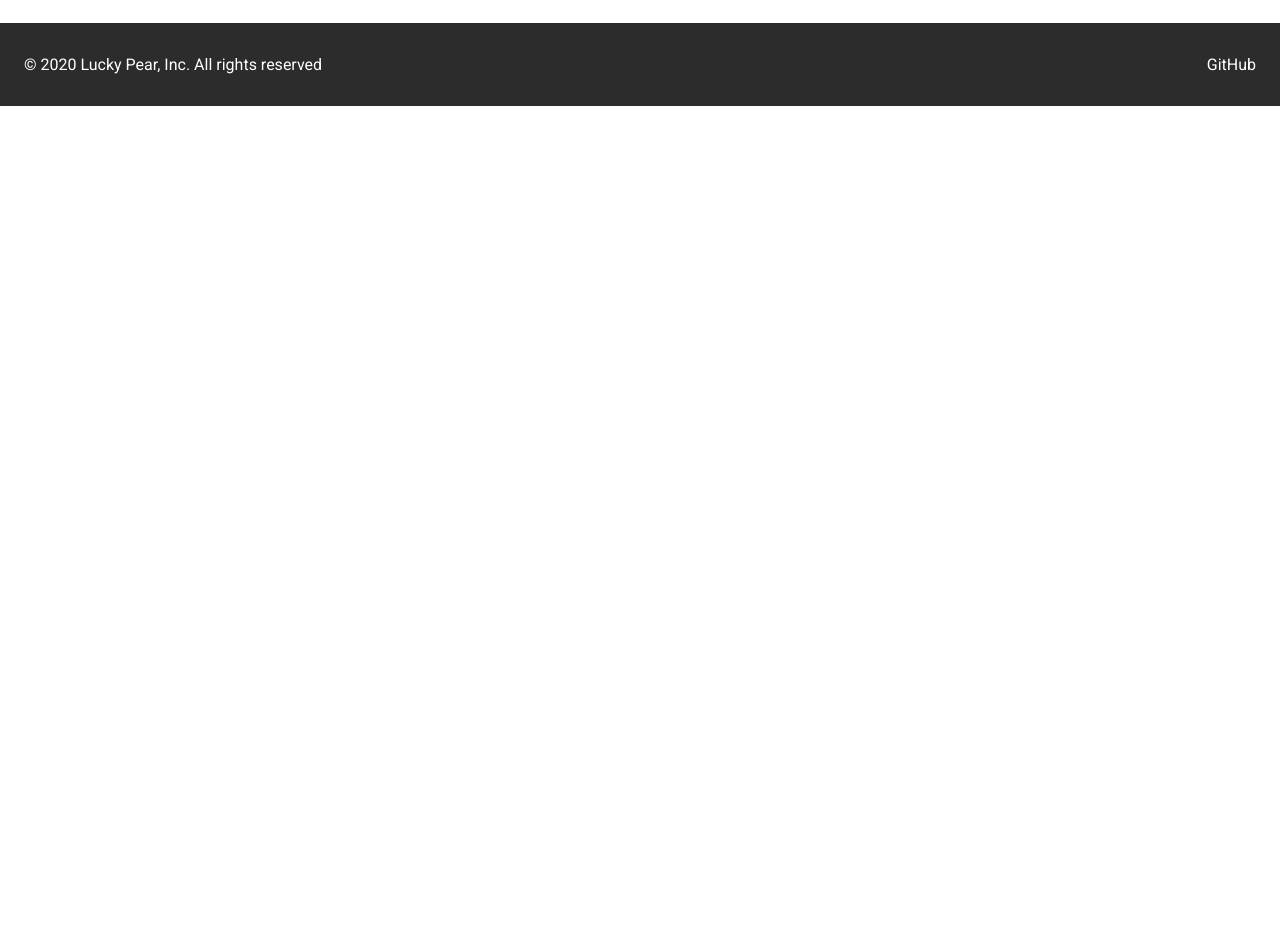
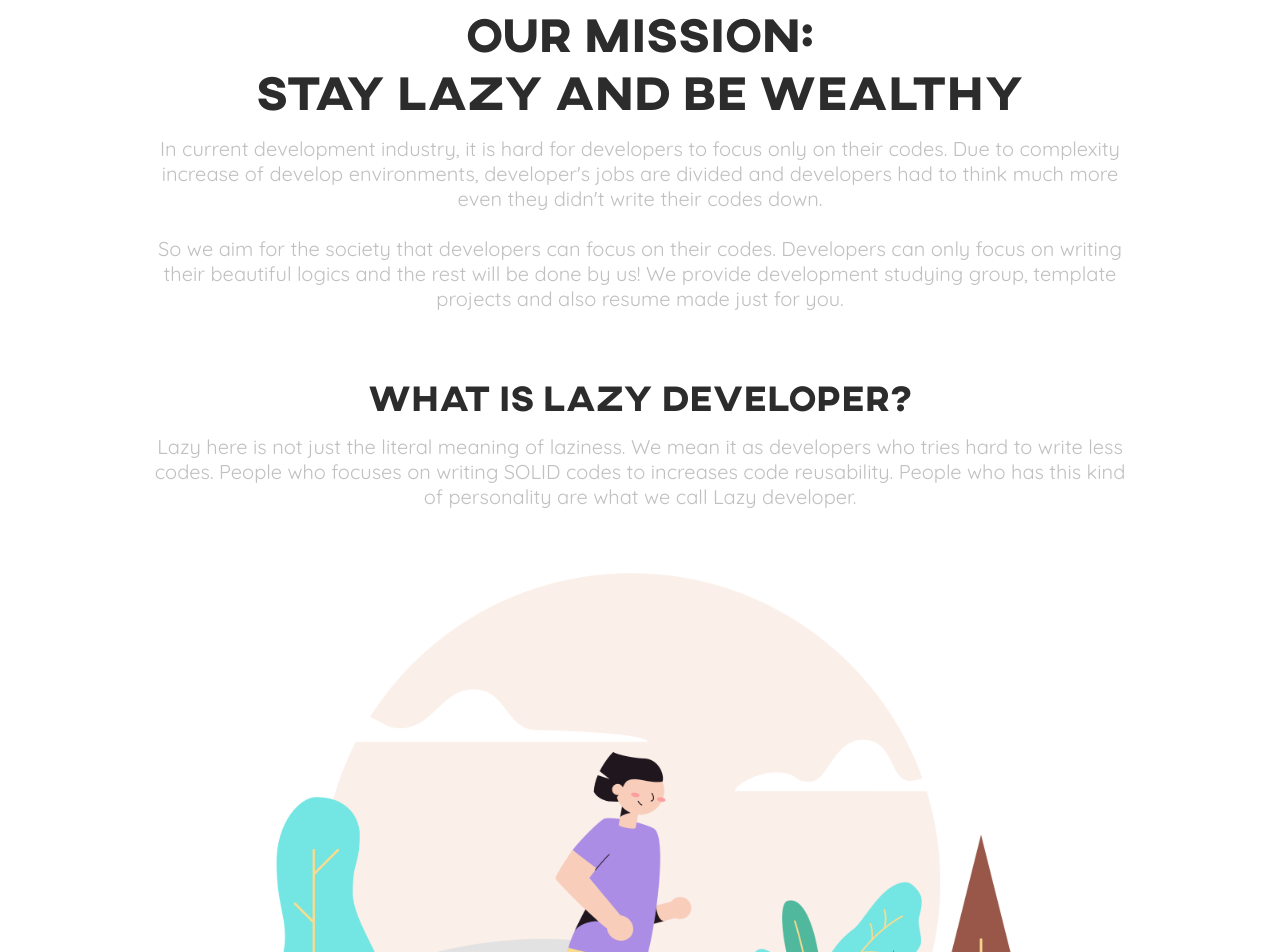
Before and after one commit to Lucky-pear/luckypear-landing, a React (Create React App) app: page /about in a window 1280 px wide. Shown: the part 140-1092 px from the top of the page. Before the commit the page ends 800 px from the top, so only its background shows below. Built offline with nearby package versions, Linux system fonts and the light colour scheme.

Commit message:
feat: add about mission

```diff
--- a/src/assets/images/index.ts
+++ b/src/assets/images/index.ts
@@ -1,5 +1,7 @@
 const images = {
-  aboutBG: require("./main/about.png"),
-  contactBG: require("./main/contact.png"),
+  mainAboutBG: require("./main/about.png"),
+  mainContactBG: require("./main/contact.png"),
+
+  aboutBG: require("./about/bg.png"),
 }
 export default images;
--- a/src/components/header/Header.tsx
+++ b/src/components/header/Header.tsx
@@ -2,6 +2,7 @@ import React from 'react';
 import styled from 'styled-components';
 import { Colors, Shadows } from '../../styles/colors';
 import { FontFamily } from '../../styles/fonts';
+import { Link } from 'react-router-dom';
 
 const HEADER_HEIGHT = 80;
 
@@ -37,12 +38,14 @@ const Title = styled.div`
 const Header: React.FC = () => {
   return (
     <Wrapper>
+      <Link to="/">
         <ContentWrapper>
           <Icon />
           <Title>
             LUCKY PEAR
           </Title>
         </ContentWrapper>
+      </Link>
       <HeightManager />
     </Wrapper>
   );
--- /dev/null
+++ b/src/components/sections/about/Mission.tsx
@@ -0,0 +1,69 @@
+import React from 'react';
+import styled from 'styled-components';
+import images from '../../../assets/images';
+import { Colors } from '../../../styles/colors';
+import { FontFamily } from '../../../styles/fonts';
+
+const Wrapper = styled.div`
+  display: flex;
+  flex-direction: column;
+  align-items: center;
+  padding: 4rem 2rem;
+  text-align: center;
+`;
+const InfoWrapper = styled.div`
+  width: 80%;
+`;
+const Title = styled.div`
+  font-family: ${FontFamily.Axis};
+  font-size: 48px;
+  color: ${Colors.darkGrey};
+  margin-bottom: 1rem;
+`;
+const Description = styled.div`
+  font-family: ${FontFamily.Quicksand};
+  font-size: 20px;
+  margin-bottom: 4rem;
+  color: ${Colors.grey};
+`;
+const Heading = styled(Title)`
+  font-size: 36px;
+`;
+const ImageWrapper = styled.div`
+`;
+const Background = styled.img`
+  width: 80%;
+`;
+
+const Misson: React.FC = () => {
+  return (
+    <Wrapper>
+      <InfoWrapper>
+        <Title>
+          OUR MISSION:<br />Stay lazy and be wealthy
+        </Title>
+        <Description>
+          In current development industry, it is hard for developers to focus only on their codes.
+          Due to complexity increase of develop environments, developer's jobs are divided and developers had to think much more even they didn't write their codes down.
+          <br />
+          <br />
+          So we aim for the society that developers can focus on their codes.
+          Developers can only focus on writing their beautiful logics and the rest will be done by us!
+          We provide development studying group, template projects and also resume made just for you.
+        </Description>
+        <Heading>
+          What is Lazy developer?
+        </Heading>
+        <Description>
+          Lazy here is not just the literal meaning of laziness. We mean it as developers who tries hard to write less codes.
+          People who focuses on writing SOLID codes to increases code reusability. People who has this kind of personality are what we call Lazy developer.
+        </Description>
+      </InfoWrapper>
+      <ImageWrapper>
+        <Background src={images.aboutBG} />
+      </ImageWrapper>
+    </Wrapper>
+  );
+}
+
+export default Misson;
--- a/src/components/sections/About.tsx
+++ b/src/components/sections/main/About.tsx
@@ -1,9 +1,9 @@
 import React from 'react';
 import styled from 'styled-components';
-import images from '../../assets/images';
-import { Colors } from '../../styles/colors';
-import { FontFamily } from '../../styles/fonts';
-import { ColorButton } from '../buttons/ColorButton';
+import images from '../../../assets/images';
+import { Colors } from '../../../styles/colors';
+import { FontFamily } from '../../../styles/fonts';
+import { ColorButton } from '../../buttons/ColorButton';
 import { Link } from 'react-router-dom';
 
 const Wrapper = styled.div`
@@ -53,7 +53,7 @@ const About: React.FC = () => {
         </Link>
       </InfoWrapper>
       <ImageWrapper>
-        <Background src={images.aboutBG} />
+        <Background src={images.mainAboutBG} />
       </ImageWrapper>
     </Wrapper>
   );
--- a/src/components/sections/Contact.tsx
+++ b/src/components/sections/main/Contact.tsx
@@ -1,9 +1,9 @@
 import React from 'react';
 import styled from 'styled-components';
-import { FontFamily } from '../../styles/fonts';
-import { Colors } from '../../styles/colors';
-import images from '../../assets/images';
-import { ContactForm } from '../form/ContactForm';
+import { FontFamily } from '../../../styles/fonts';
+import { Colors } from '../../../styles/colors';
+import images from '../../../assets/images';
+import { ContactForm } from '../../form/ContactForm';
 
 const Wrapper = styled.div`
   display: flex;
@@ -49,7 +49,7 @@ const Contact: React.FC = () => {
             or... do you want us to walk your dog?<br />
             Feel free for asking everything!
           </Subtitle>
-        <Background src={images.contactBG} />
+        <Background src={images.mainContactBG} />
       </LeftWrapper>
       <FormWrapper>
         <ContactForm />
--- a/src/components/sections/WorksContainer.tsx
+++ b/src/components/sections/main/WorksContainer.tsx
@@ -1,6 +1,6 @@
 import React from 'react';
 import Works from './Works';
-import { WorkType } from '../../@types/typed';
+import { WorkType } from '../../../@types/typed';
 
 const works: WorkType[] = [
   {
--- a/src/routes/About.tsx
+++ b/src/routes/About.tsx
@@ -1,9 +1,10 @@
 import React from 'react';
+import Misson from '../components/sections/about/Mission';
 
 const About = () => {
   return (
     <>
-      about
+      <Misson />
     </>
   );
 }
--- a/src/routes/Main.tsx
+++ b/src/routes/Main.tsx
@@ -1,10 +1,11 @@
 import React from 'react';
-import About from '../components/sections/About';
+import About from '../components/sections/main/About';
 import styled from 'styled-components';
-import WorksContainer from '../components/sections/WorksContainer';
-import Contact from '../components/sections/Contact';
+import WorksContainer from '../components/sections/main/WorksContainer';
+import Contact from '../components/sections/main/Contact';
 
 const Wrapper = styled.main`
+  width: 100%;
 `;
 
 const Main: React.FC = () => {
```
Also changed, not shown: src/components/sections/main/Works.tsx (renamed from src/components/sections/Works.tsx, +4 -4 lines), src/assets/images/about/bg.png (added). Lines whose indentation alone changed are shown as unchanged.
